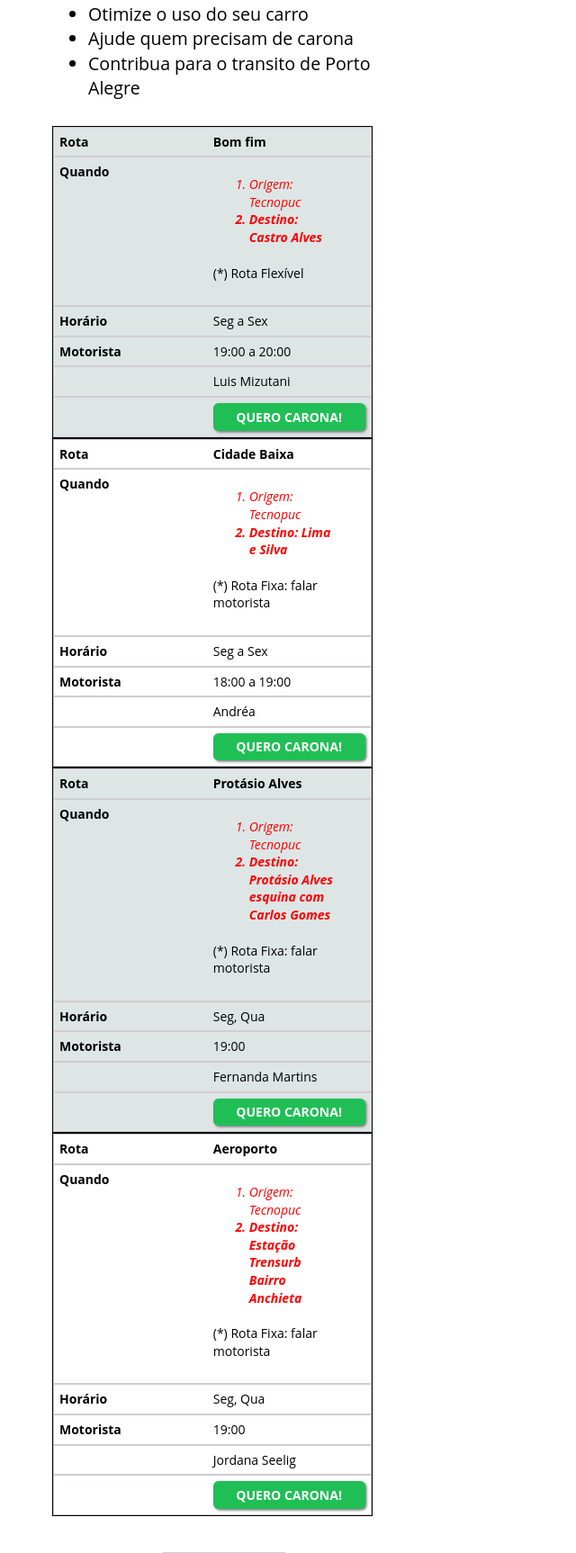
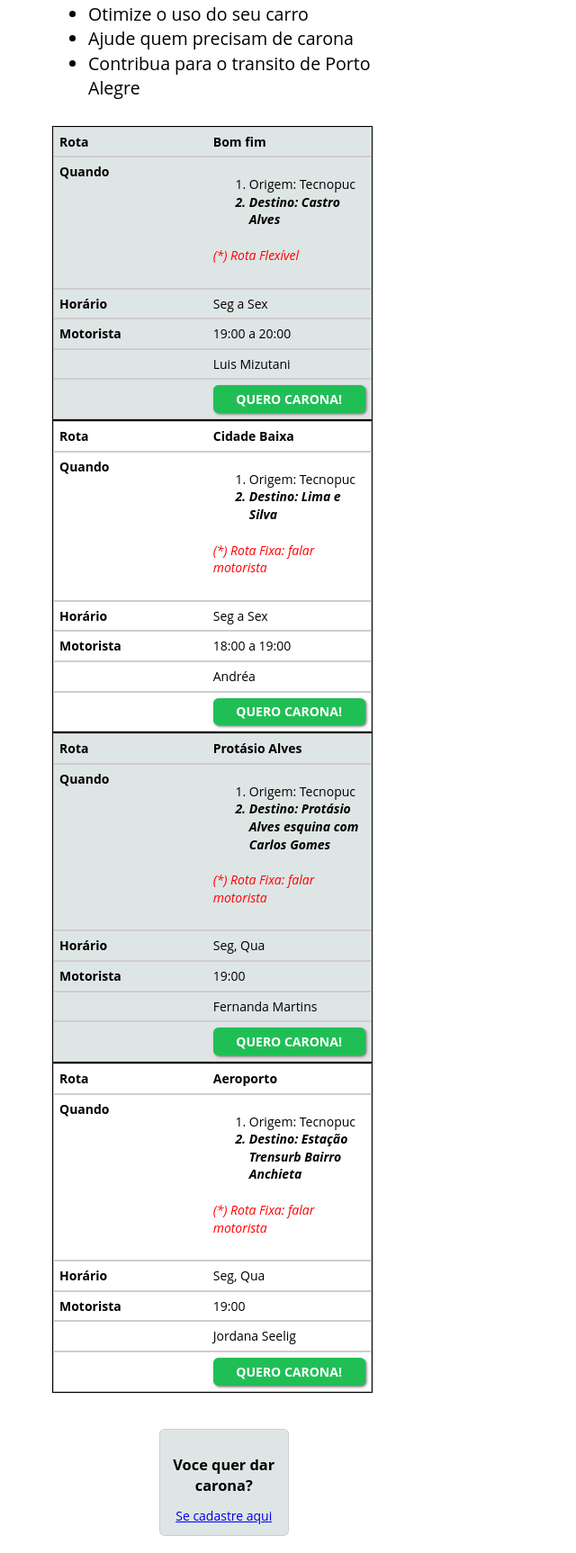
Before and after one commit to transportelivre/caronaboard, a PHP site: page / in a window 1280 px wide. Shown: the part 169-1895 px from the top of the page at 90% size, without its empty margins (0-640 px from the left). Run offline with PHP 8.4, Linux system fonts and the light colour scheme; some libraries are stand-ins or nearby versions.

Commit message:
fix red fonts

```diff
--- a/index.css
+++ b/index.css
@@ -81,7 +81,7 @@ ul {
 ul li {
 	font-size: 1.4em;
 }
-td li {
+td p {
 	padding: 0 30px 0 0;
 	font-size: 1em;
 	font-style: italic;
```
